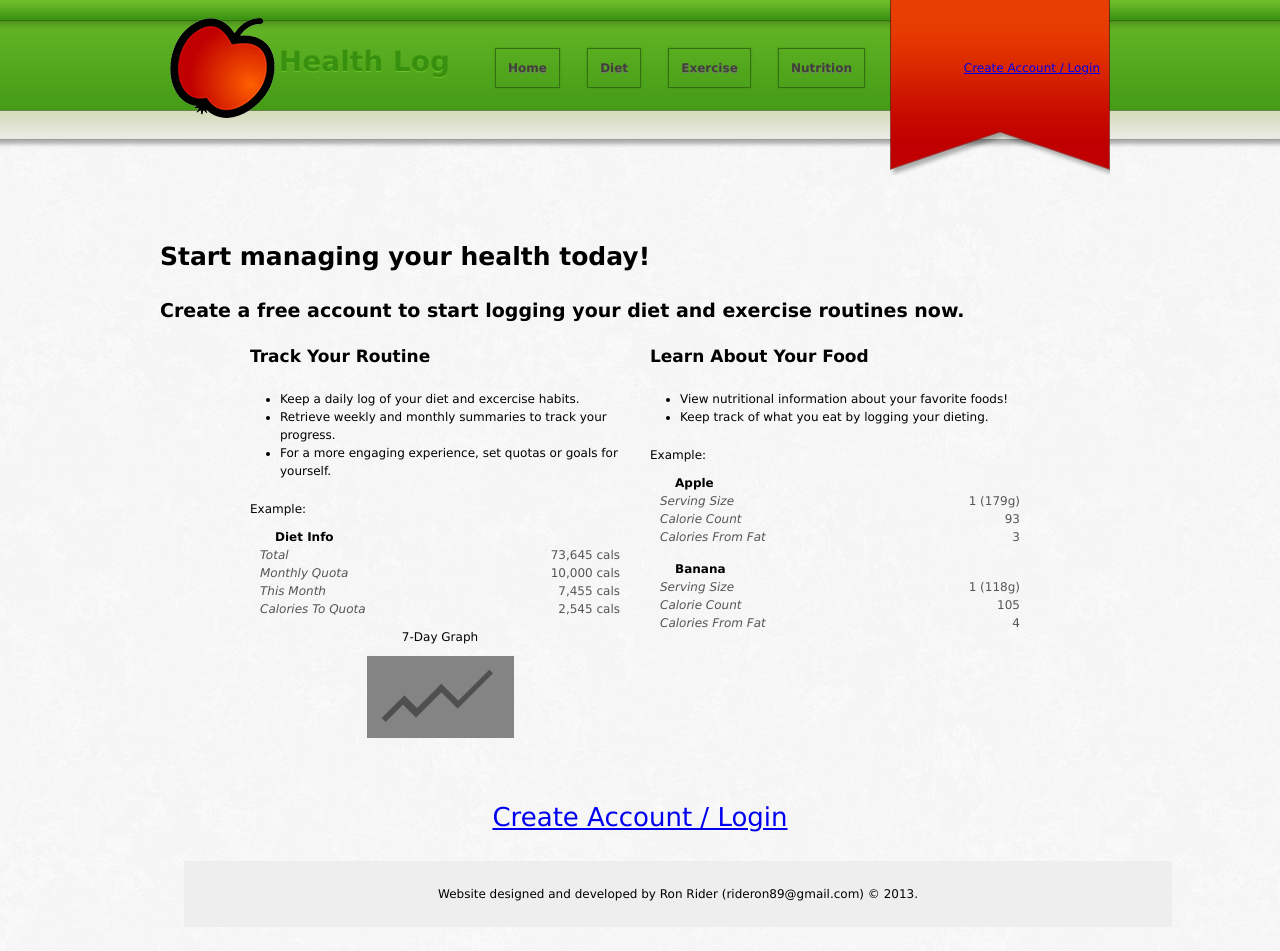
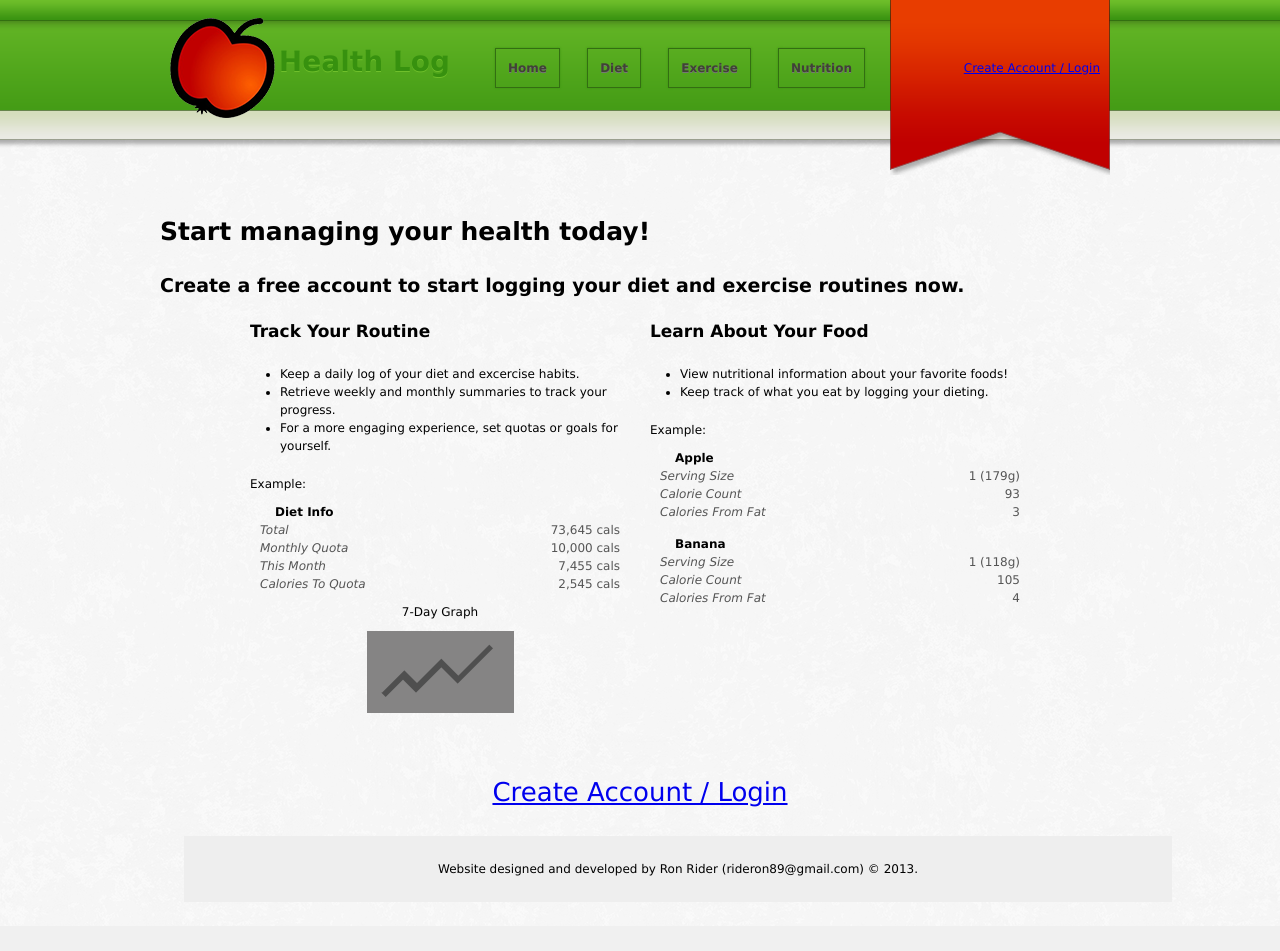
Before and after one commit to rideron89/health, a PHP site: page /index.php in a window 1280 px wide. After the commit the page ends 876 px from the top, so only its background shows below. Run offline with PHP 8.4, Linux system fonts and the light colour scheme.

Commit message:
shrunk height of spacer between header and content

```diff
--- a/templates/header.php
+++ b/templates/header.php
@@ -45,5 +45,5 @@
             </div>
         </div>
         <div class="clear"></div>
-        <div class="grid_12" style="height: 100px"><h1>&nbsp;</h1></div>
+        <div class="grid_12" style="height: 75px"><h1>&nbsp;</h1></div>
         <div class="clear"></div>
```
